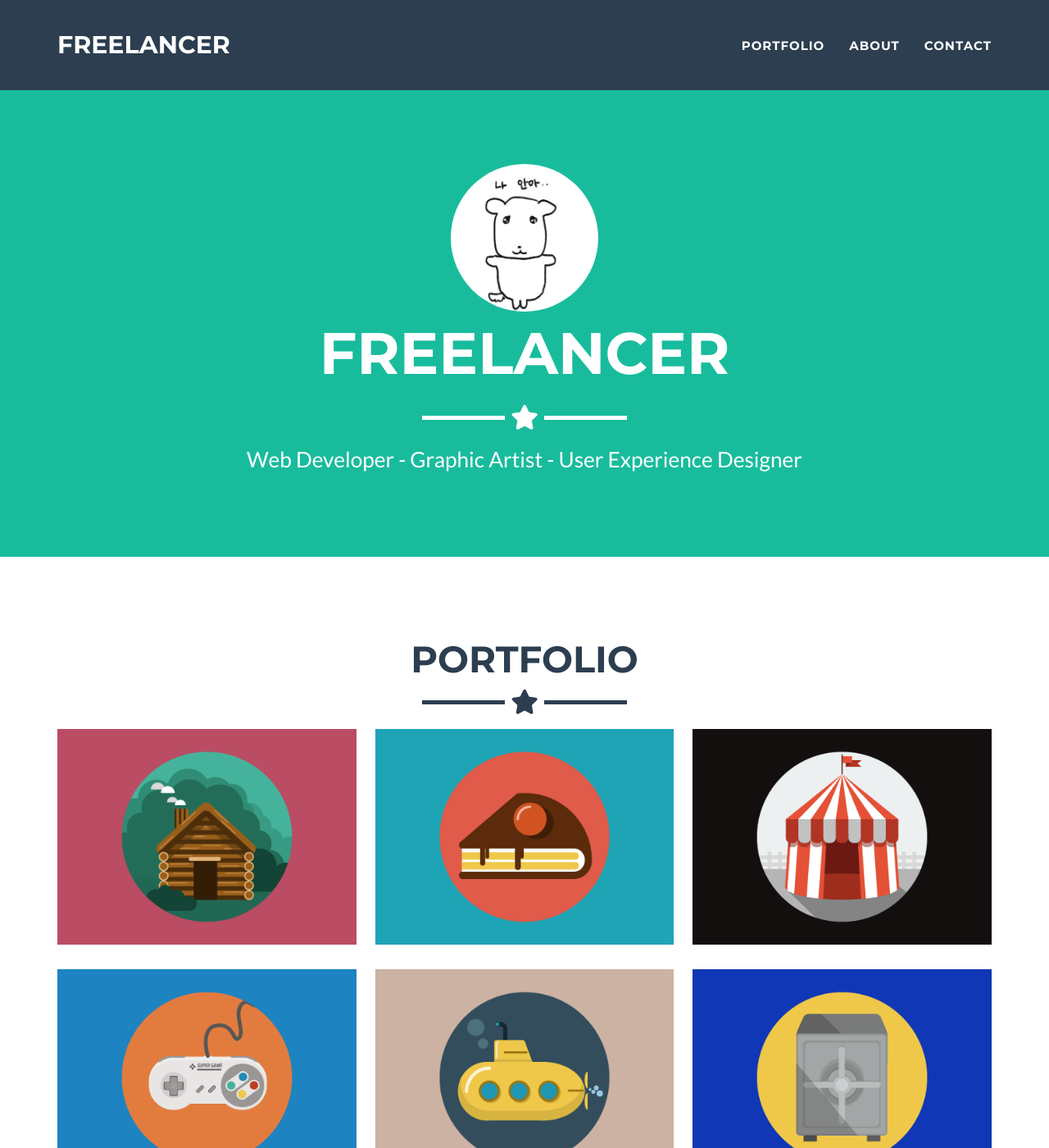
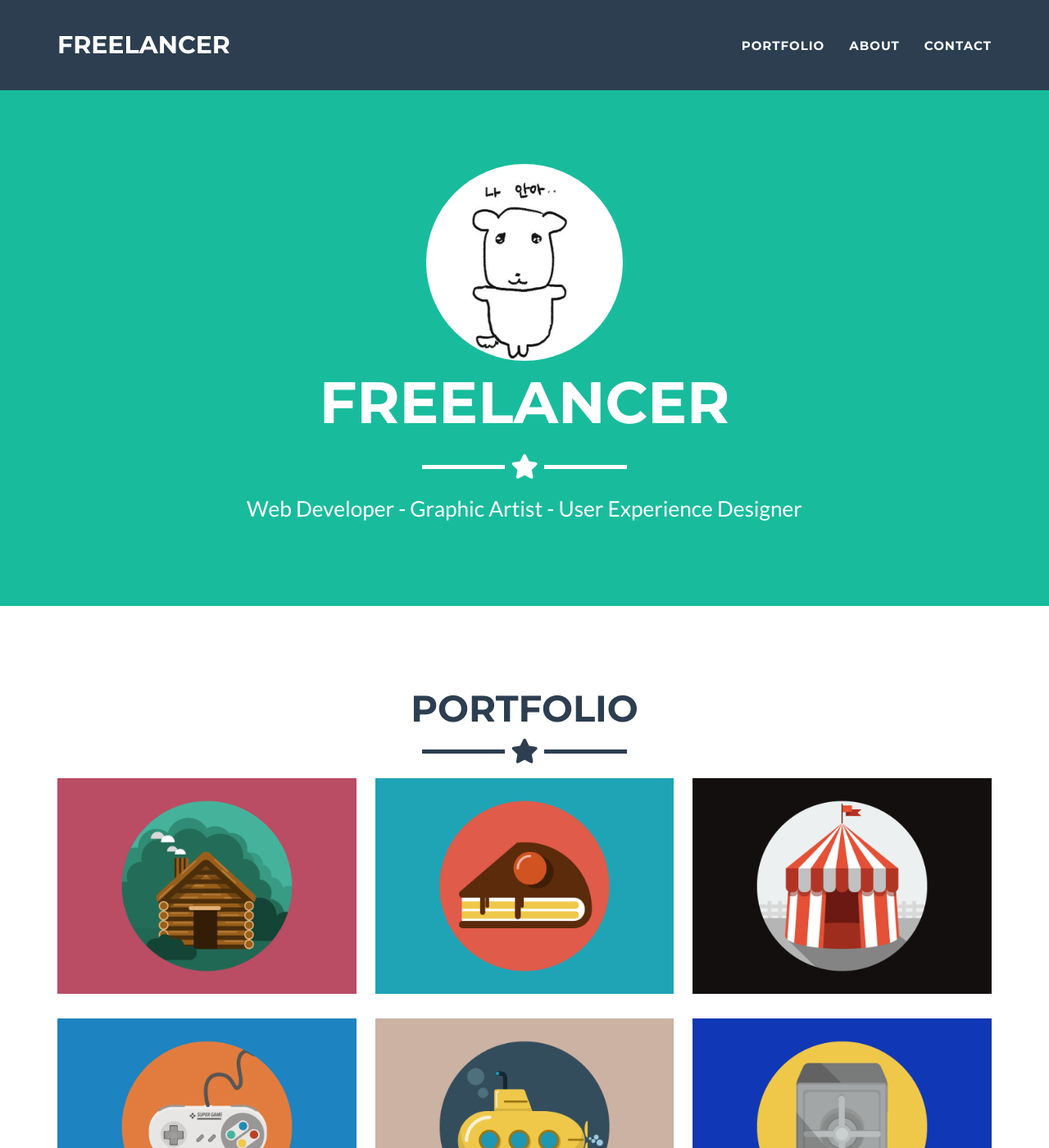
Before and after one commit to seyoung0114/seyoung0114, a Jekyll site: the page built from _posts/2014-07-18-project-1.markdown, in a window 1280 px wide and 1400 px high. Shown: the whole window at 82% size. Built offline with Jekyll 4.4.1, drawn with Linux system fonts in a browser that asks for light colours.

Commit message:
Update main.css
240px로 크기 조정

```diff
--- a/_includes/css/main.css
+++ b/_includes/css/main.css
@@ -485,8 +485,8 @@ footer .footer-below {
 
 /* 프로필 사진 강제 스타일 */
 .profile-pic {
-  width: 180px !important;
-  height: 180px !important;
+  width: 240px !important;
+  height: 240px !important;
   border-radius: 50% !important;
   object-fit: cover !important;
   display: block !important;
```
